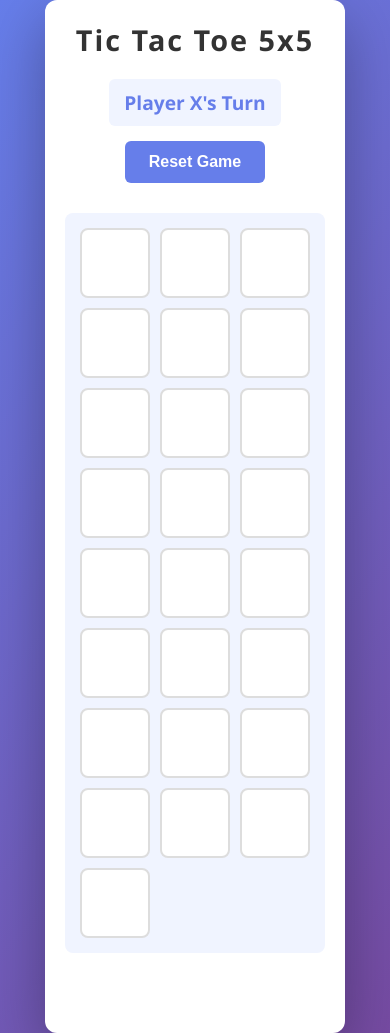
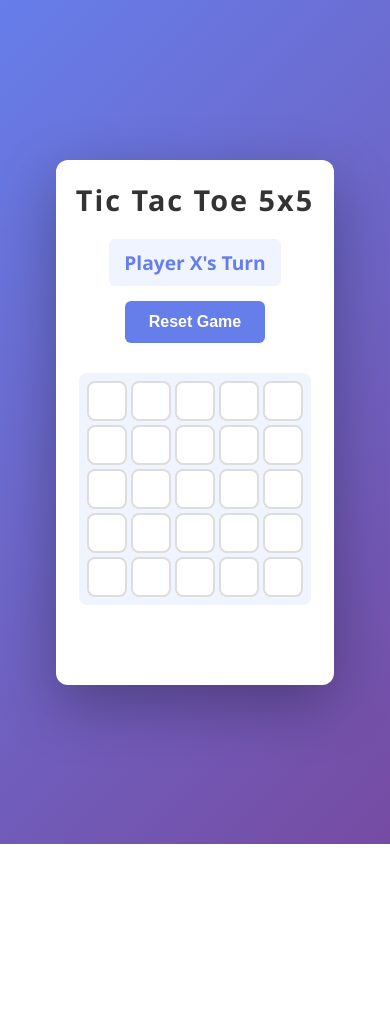
Before and after one commit to mortentor/tictac, a plain HTML site: page index.html in a window 390 px wide. After the commit the page ends 844 px from the top, so only its background shows below. Drawn offline with Linux system fonts and the light colour scheme.

Commit message:
Update CSS for 5x5 board layout

```diff
--- a/styles.css
+++ b/styles.css
@@ -11,6 +11,7 @@ body {
     display: flex;
     justify-content: center;
     align-items: center;
+    padding: 20px;
 }
 
 .container {
@@ -19,7 +20,6 @@ body {
     padding: 40px;
     box-shadow: 0 20px 60px rgba(0, 0, 0, 0.3);
     text-align: center;
-    min-width: 400px;
 }
 
 h1 {
@@ -75,21 +75,24 @@ h1 {
 
 .board {
     display: grid;
-    grid-template-columns: repeat(3, 1fr);
-    gap: 10px;
+    grid-template-columns: repeat(5, 1fr);
+    gap: 8px;
     margin-bottom: 30px;
     background: #f0f4ff;
     padding: 15px;
     border-radius: 8px;
+    width: fit-content;
+    margin-left: auto;
+    margin-right: auto;
 }
 
 .cell {
-    width: 100%;
-    aspect-ratio: 1;
+    width: 60px;
+    height: 60px;
     background: white;
     border: 2px solid #ddd;
     border-radius: 8px;
-    font-size: 2.5em;
+    font-size: 1.8em;
     font-weight: bold;
     color: #333;
     cursor: pointer;
@@ -103,11 +106,11 @@ h1 {
 .cell:hover {
     background: #f9f9f9;
     border-color: #667eea;
-    transform: scale(1.02);
+    transform: scale(1.05);
 }
 
 .cell:active {
-    transform: scale(0.98);
+    transform: scale(0.95);
 }
 
 .cell.x {
@@ -145,9 +148,8 @@ h1 {
 }
 
 /* Responsive design */
-@media (max-width: 480px) {
+@media (max-width: 600px) {
     .container {
-        min-width: 300px;
         padding: 20px;
     }
 
@@ -157,7 +159,14 @@ h1 {
     }
 
     .cell {
-        font-size: 2em;
+        width: 50px;
+        height: 50px;
+        font-size: 1.4em;
+    }
+
+    .board {
+        gap: 6px;
+        padding: 10px;
     }
 
     .game-info {
@@ -165,3 +174,16 @@ h1 {
         gap: 15px;
     }
 }
+
+@media (max-width: 400px) {
+    .cell {
+        width: 40px;
+        height: 40px;
+        font-size: 1.2em;
+    }
+
+    .board {
+        gap: 4px;
+        padding: 8px;
+    }
+}
```
